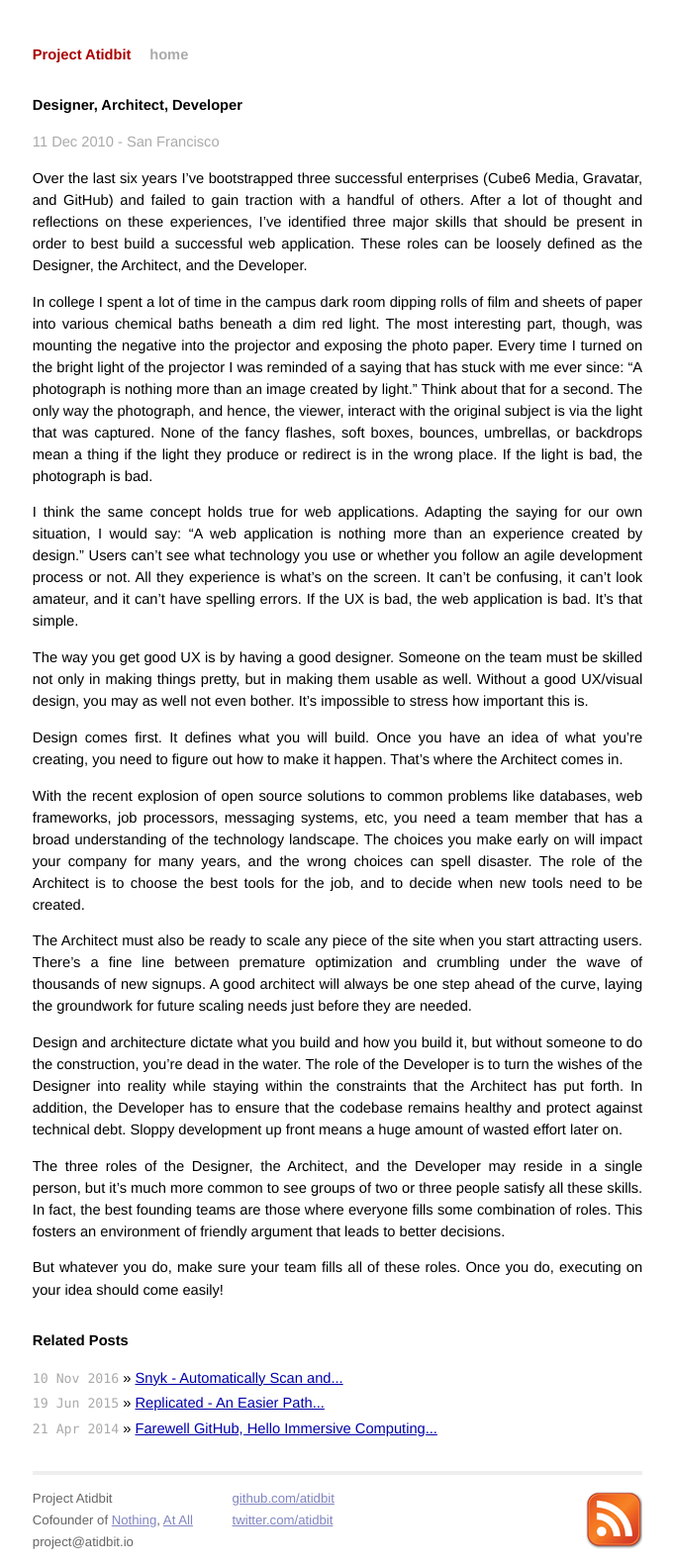
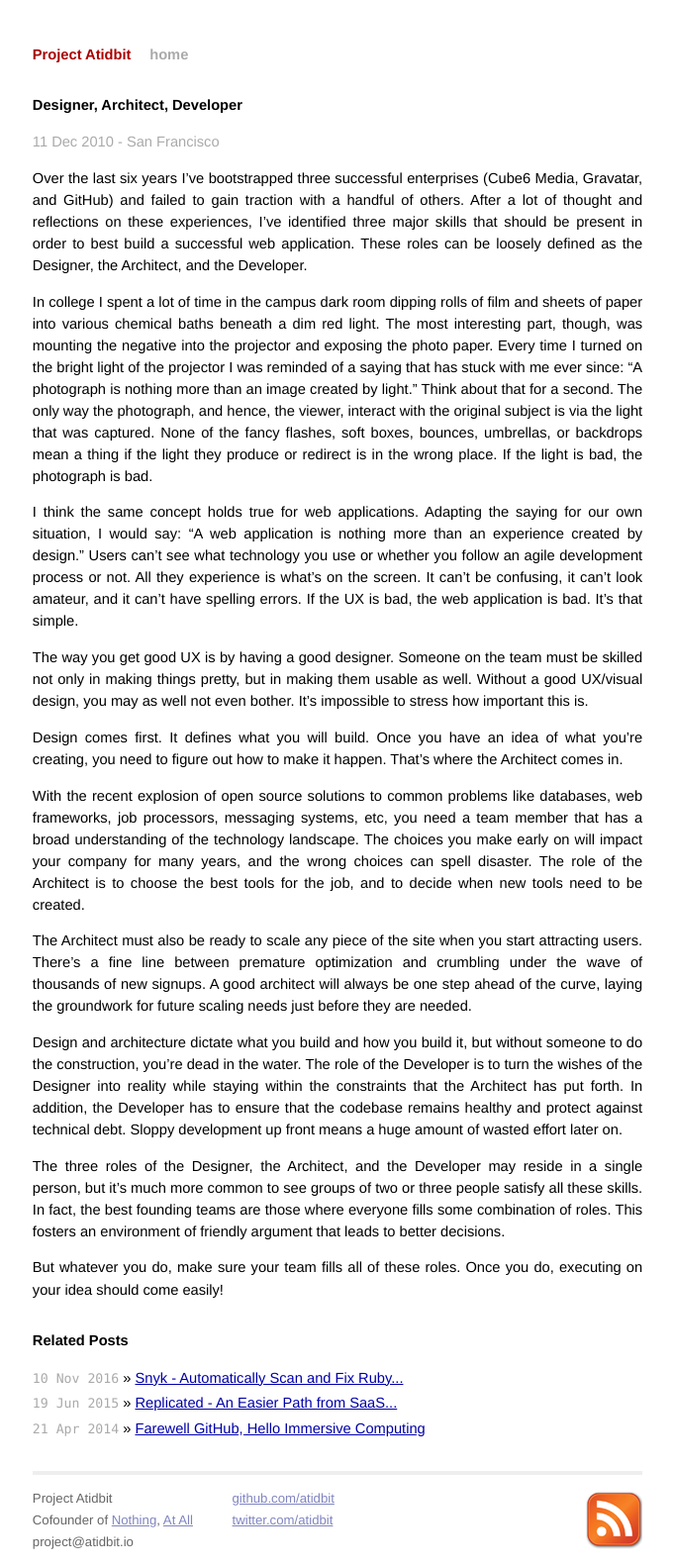
Before and after one commit to atidbit/atidbit.github.io, a Jekyll site: the page built from _posts/2010-12-11-designer-architect-developer.md, in a window 1280 px wide. Shown: the whole page at 99% size, without its empty margins (299-980 px from the left). Built offline with Jekyll 4.4.1, drawn with Linux system fonts in a browser that asks for light colours.

```diff
--- a/_layouts/post.html
+++ b/_layouts/post.html
@@ -9,7 +9,7 @@ layout: default
   <h2>Related Posts</h2>
   <ul class="posts">
     {% for post in site.related_posts limit:3 %}
-      <li><span>{{ post.date | date_to_string }}</span> &raquo; <a href="{{ post.url }}">{{ post.title | truncatewords: 5 }}</a></li>
+      <li><span>{{ post.date | date_to_string }}</span> &raquo; <a href="{{ post.url }}">{{ post.title | truncatewords: 7 }}</a></li>
     {% endfor %}
   </ul>
 </div>
```
